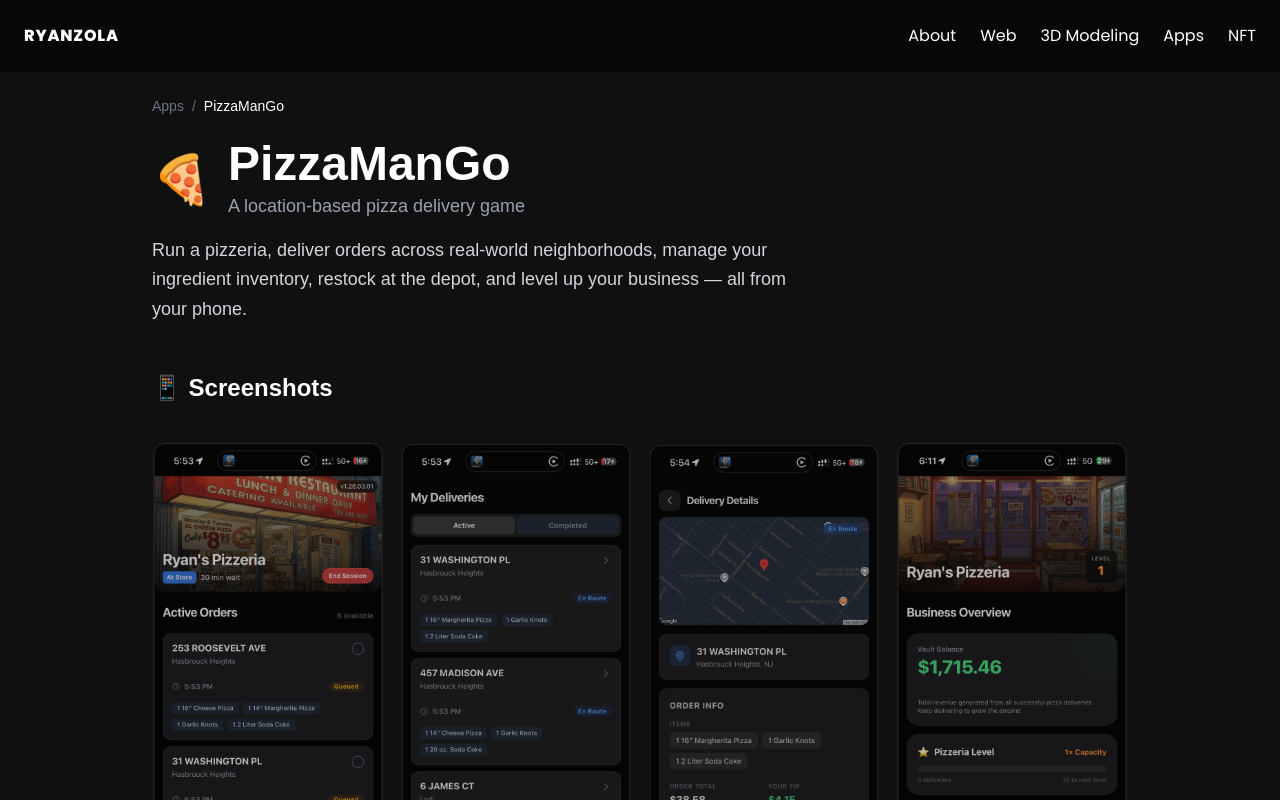
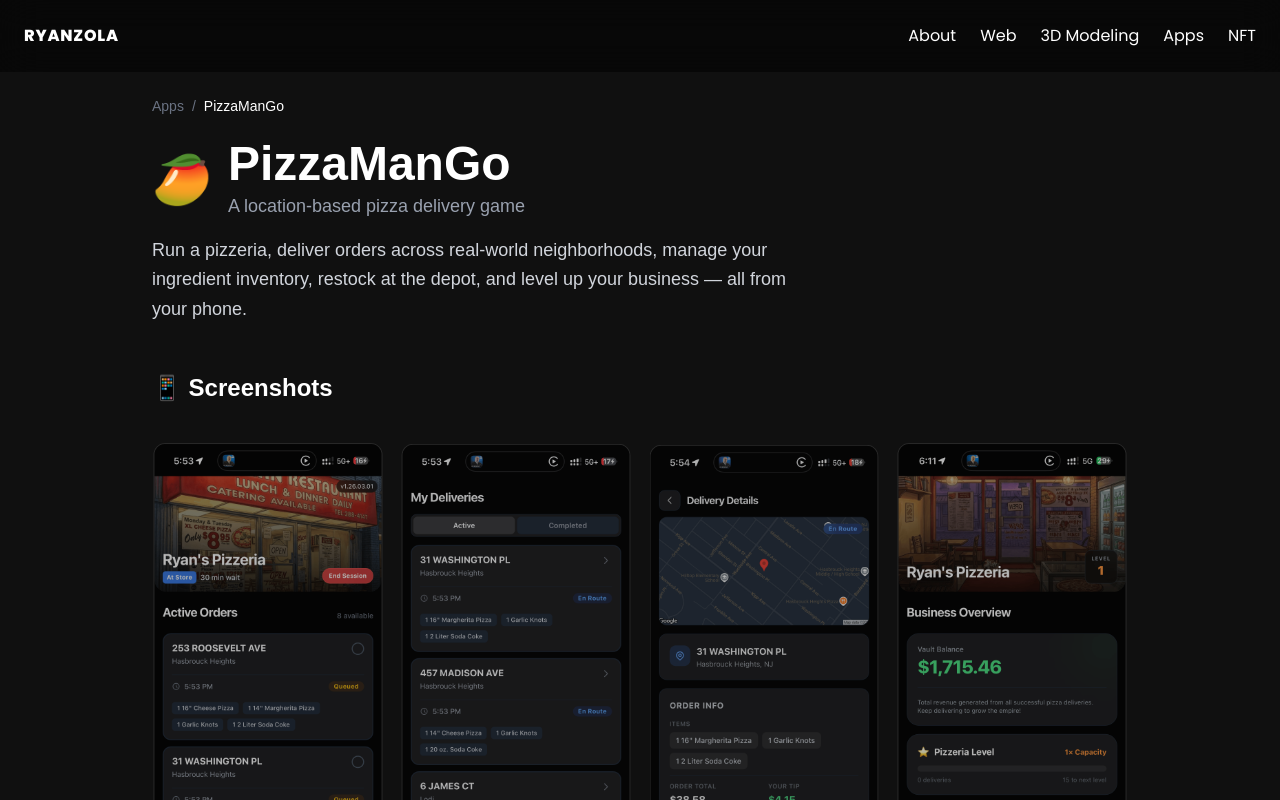
Before and after one commit to ryanzola/ryanzola, a React (Vite) app: page /apps/pizzamango in a window 1280 px wide. Shown: the top 800 px of the page. Built offline with nearby package versions, Linux system fonts and the light colour scheme.

Commit message:
Update PizzaManGo app icon from pizza emoji to mango emoji.

```diff
--- a/src/components/apps/PizzaManGo.jsx
+++ b/src/components/apps/PizzaManGo.jsx
@@ -64,7 +64,7 @@ export default function PizzaManGo({ setClicked, setReady }) {
       {/* Hero */}
       <div className="scroll-slide mb-12">
         <div className="flex items-center gap-4 mb-4">
-          <span className="text-5xl">🍕</span>
+          <span className="text-5xl">🥭</span>
           <div>
             <h1 className="font-bold text-4xl md:text-5xl">PizzaManGo</h1>
             <p className="text-gray-400 text-lg mt-1">A location-based pizza delivery game</p>
```
